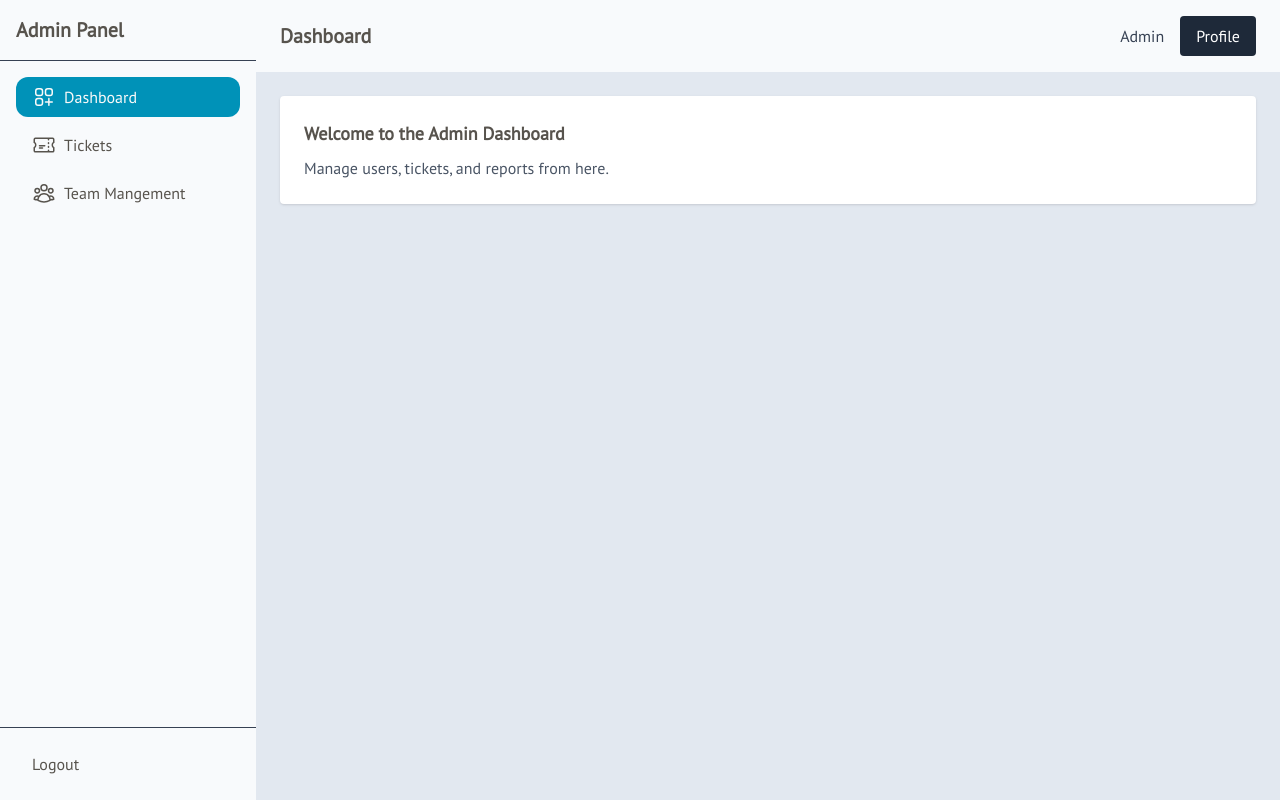
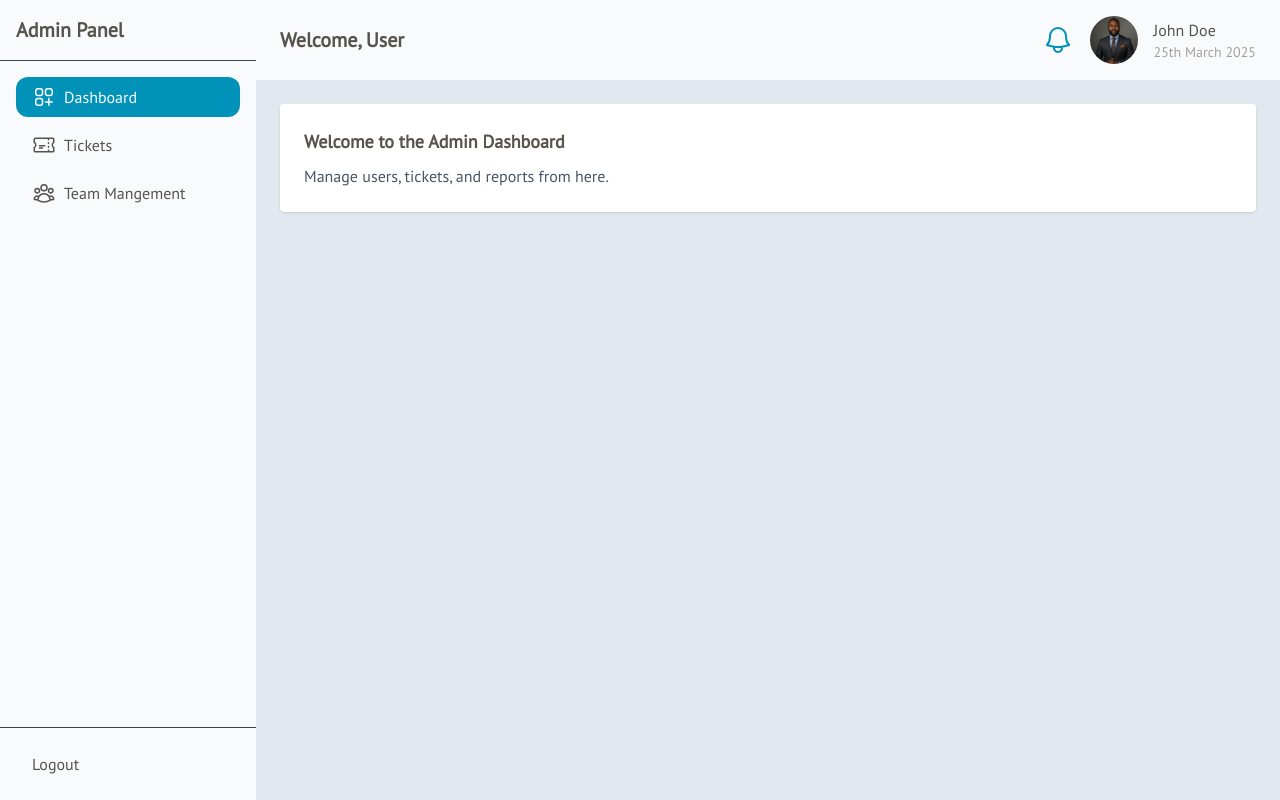
Before and after one commit to noel-ngona/helpdesk-frontend, a Vue app: page / in a window 1280 px wide. Built offline with nearby package versions, Linux system fonts and the light colour scheme; no server answers.

Commit message:
feat : top navbar developed

```diff
--- /dev/null
+++ b/src/components/Navbar.vue
@@ -0,0 +1,33 @@
+<script setup lang="ts">
+import Avatar from '@/assets/images/Leonardo_Kino_XL_A_professional_picture_of_a_black_person_1.jpg'
+</script>
+
+<template>
+  <header class="bg-slate-50  px-6 py-4 flex justify-between items-center">
+    <h1 class="text-xl font-semibold">Welcome, User</h1>
+    <div class="flex items-center space-x-4">
+      <div class="text-cyan-600">
+        <svg xmlns="http://www.w3.org/2000/svg" fill="none" viewBox="0 0 24 24" stroke-width="1.5" stroke="currentColor" class="size-8">
+          <path stroke-linecap="round" stroke-linejoin="round" d="M14.857 17.082a23.848 23.848 0 0 0 5.454-1.31A8.967 8.967 0 0 1 18 9.75V9A6 6 0 0 0 6 9v.75a8.967 8.967 0 0 1-2.312 6.022c1.733.64 3.56 1.085 5.455 1.31m5.714 0a24.255 24.255 0 0 1-5.714 0m5.714 0a3 3 0 1 1-5.714 0" />
+        </svg>
+      </div>
+      <div class="flex items-center space-x-4">
+        <img :src="Avatar" class="h-12 w-12 rounded-full" />
+        <div class="flex flex-col">
+
+          <div>
+            John Doe
+          </div>
+          <div class="text-stone-400 text-sm">
+            25th March 2025
+          </div>
+
+        </div>
+      </div>
+    </div>
+  </header>
+</template>
+
+<style scoped>
+
+</style>
--- a/src/views/HomeView.vue
+++ b/src/views/HomeView.vue
@@ -2,6 +2,7 @@
 import {useAuthStore} from '@/stores/auth.ts'
 import { RouterLink} from 'vue-router'
 import Sidebar from '@/components/Sidebar.vue'
+import Navbar from '@/components/Navbar.vue'
 
 const store = useAuthStore();
 const handleLogOut = async () => {
@@ -17,13 +18,7 @@ const handleLogOut = async () => {
         <!-- Main Content -->
         <div class="flex-1 flex flex-col">
             <!-- Top Navbar -->
-            <header class="bg-slate-50  px-6 py-4 flex justify-between items-center">
-                <h1 class="text-xl font-semibold">Dashboard</h1>
-                <div class="flex items-center space-x-4">
-                    <span class="text-gray-700">Admin</span>
-                    <button class="bg-gray-800 text-white px-4 py-2 rounded">Profile</button>
-                </div>
-            </header>
+            <Navbar />
 
             <!-- Page Content -->
             <main class="p-6 flex-1 overflow-auto">
```
Also changed, not shown: src/assets/images/Leonardo_Kino_XL_A_professional_picture_of_a_black_person_1.jpg (added).
